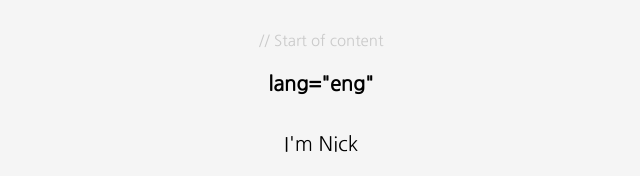
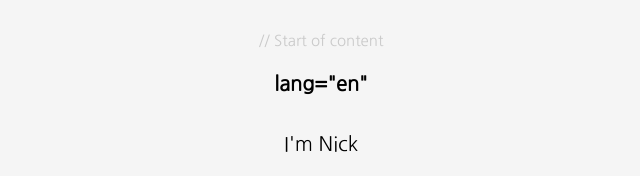
Before and after one commit to nick-nack-attack/portfolio, a plain HTML site: page index.html in a window 1280 px wide. Shown: the top 176 px of the page, 319-959 px from the left. Drawn offline with nearby package versions, Linux system fonts and the light colour scheme.

Commit message:
fix copy eng to en

```diff
--- a/index.html
+++ b/index.html
@@ -17,7 +17,7 @@
         <section>
             <p class="beginning-end-copy">// Start of content</p>
             <header role="banner">
-                <h2>lang="eng"</h2>
+                <h2>lang="en"</h2>
             </header>
         </section>
         <section class="portfolio_intro">
```
